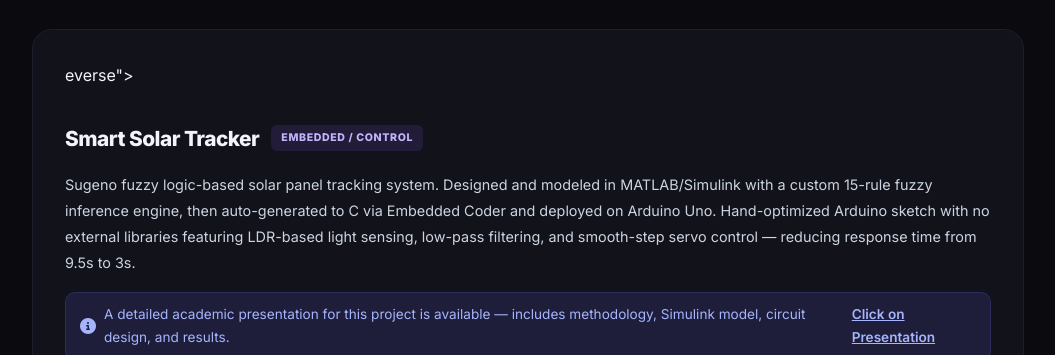
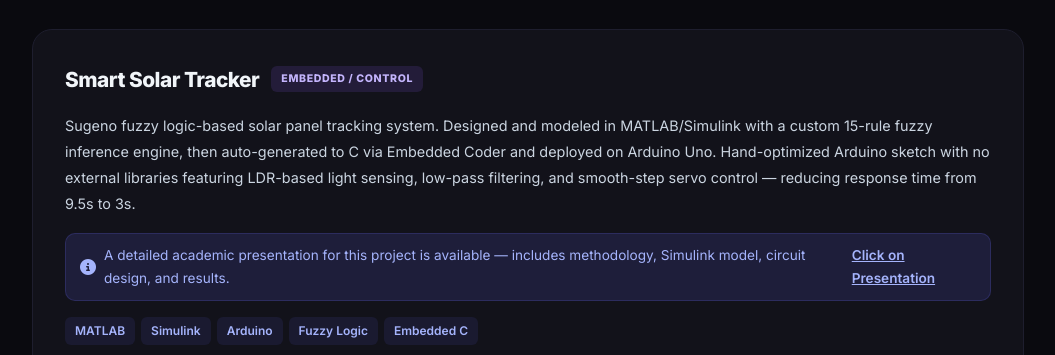
Before and after one commit to Ali-AlAli-9/Ali-AlAli-9.github.io, a plain HTML site: page index.html in a window 1280 px wide. Shown: the part 5199-5554 px from the top of the page, without its empty margins (112-1167 px from the left). Drawn offline with Linux system fonts and the light colour scheme.

Commit message:
Fix malformed project card markup on Smart Solar Tracker

```diff
--- a/index.html
+++ b/index.html
@@ -375,8 +375,8 @@
                 </div>
             </div>
 
-            <!-- Project 6: Smart Solar Tracker -->
-    <div class="project-card">everse">
+            <!-- Project 7: Smart Solar Tracker -->
+            <div class="project-card">
                 <div class="project-info" style="grid-column: 1 / -1;">
                     <div class="project-header">
                         <h3>Smart Solar Tracker</h3>
```
